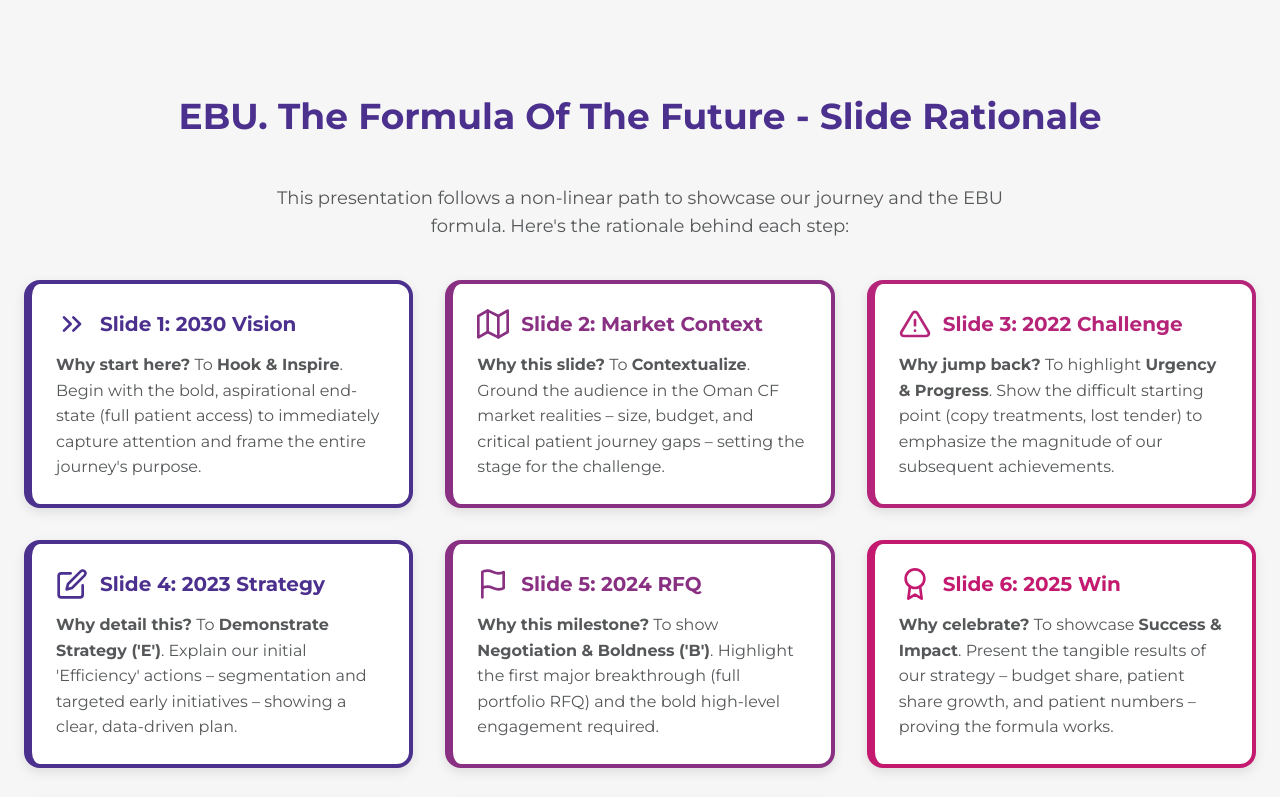
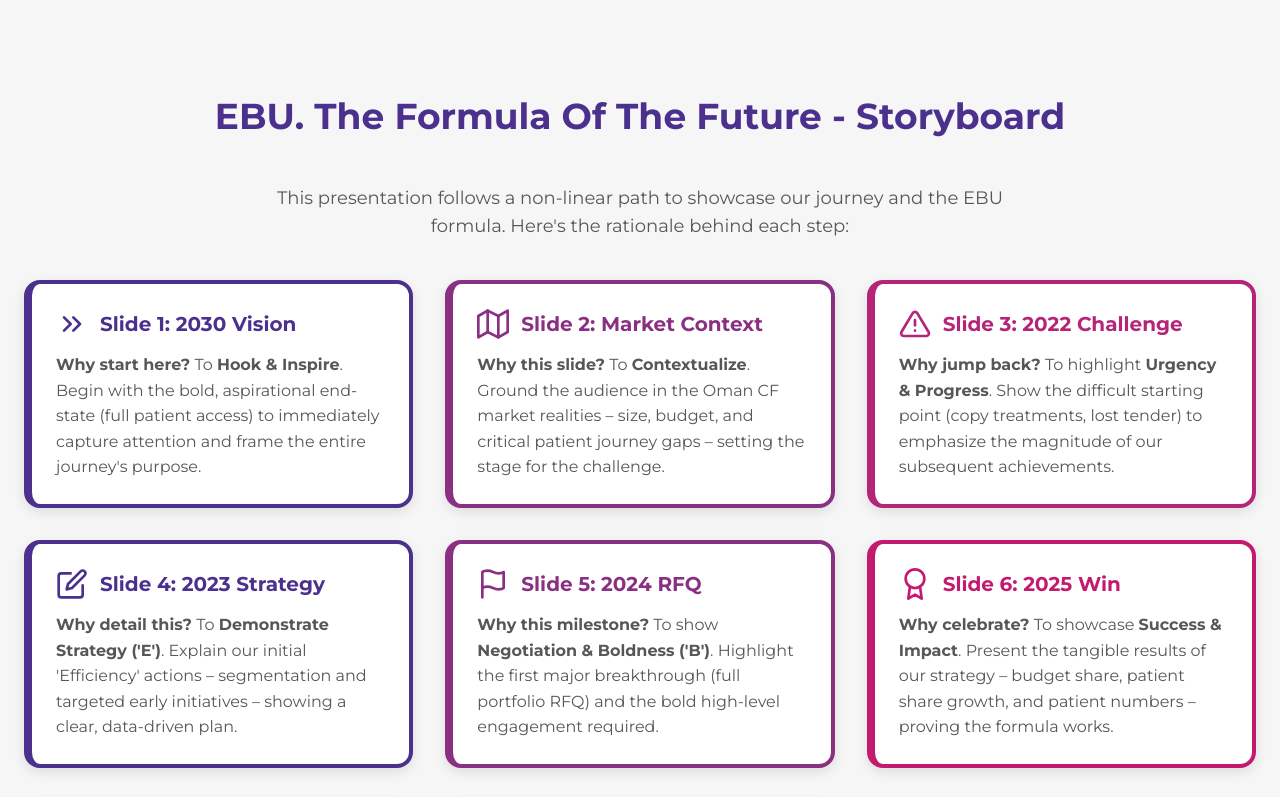
Before and after one commit to EngageMaster/EBU-Formula, a plain HTML site: page index.html in a window 1280 px wide. Shown: the top 797 px of the page. Drawn offline with nearby package versions, Linux system fonts and the light colour scheme.

Commit message:
Update index.html

```diff
--- a/index.html
+++ b/index.html
@@ -174,7 +174,7 @@
 <body class="bg-white">
 
     <section id="slide-rationale" class="bg-slide-grey">
-        <h2 class="text-3xl md:text-4xl font-bold mb-8 md:mb-12 text-center" style="color: var(--deep-blue);">EBU. The Formula Of The Future - Slide Rationale</h2>
+        <h2 class="text-3xl md:text-4xl font-bold mb-8 md:mb-12 text-center" style="color: var(--deep-blue);">EBU. The Formula Of The Future - Storyboard</h2>
         <p class="text-center text-lg mb-10 max-w-3xl" style="color: var(--dark-grey);">
             This presentation follows a non-linear path to showcase our journey and the EBU formula. Here's the rationale behind each step:
         </p>
```
